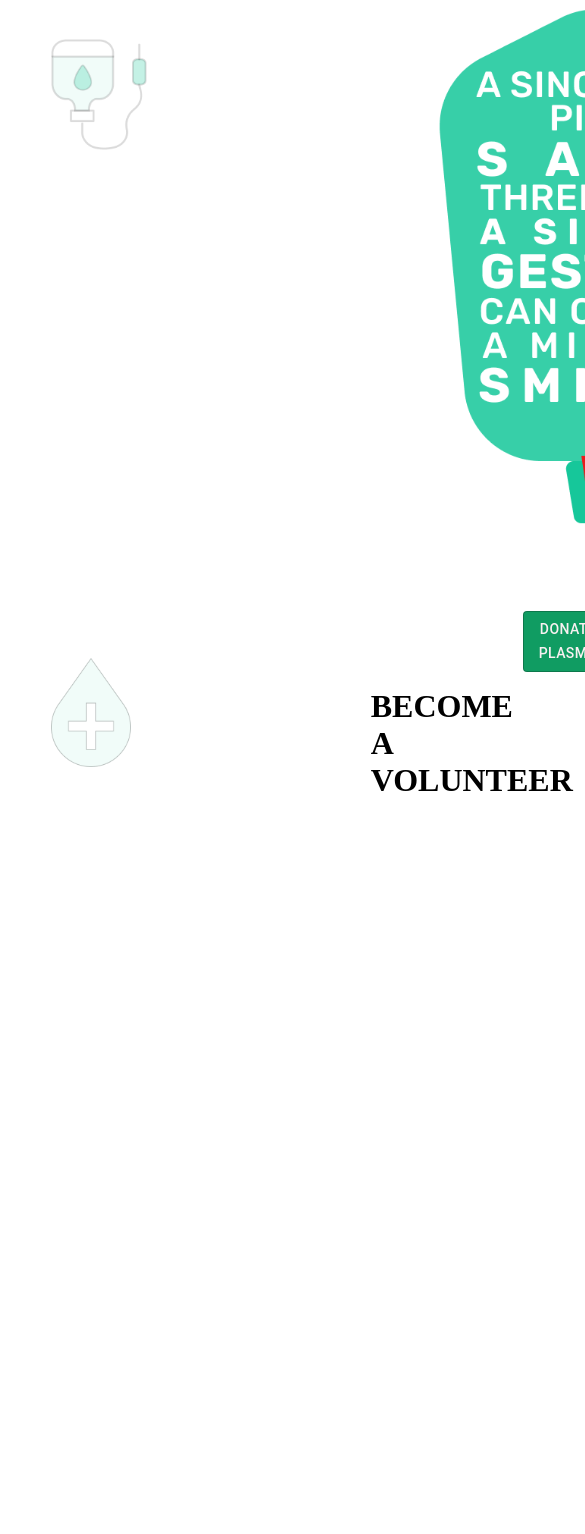
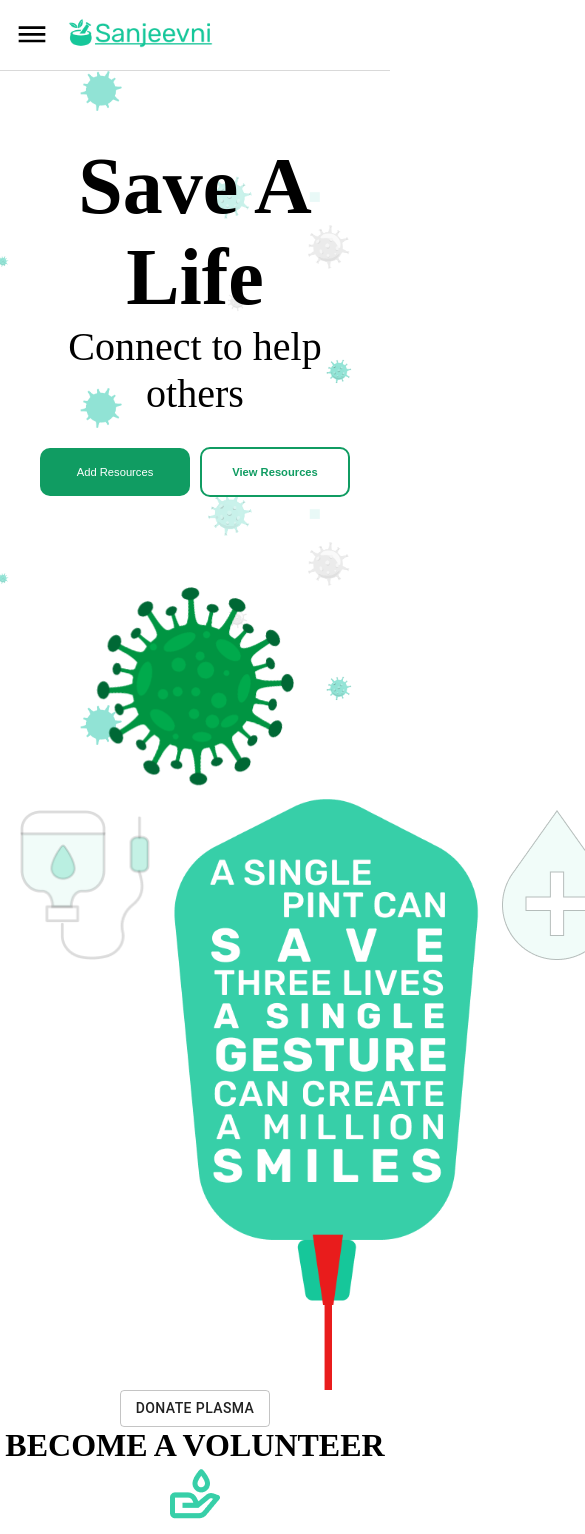
Before and after one commit to vice76/WebOCode, a React (Create React App) app: page / in a window 390 px wide. Shown: the top 1534 px of the page, 585 px wide, since content can reach past the window. Before the commit the page ends 852 px from the top, so only its background shows below. Built offline with nearby package versions, Linux system fonts and the light colour scheme.

Commit message:
adding responsivness to bloddbottle

```diff
--- a/src/App.js
+++ b/src/App.js
@@ -6,31 +6,29 @@ import Resources from './components/resources/Resources';
 import CovidUpdates from './components/covidUpdates/CovidUpdates';
 import Vaccination from './components/vaccination/Vaccination';
 import SideBar from './shared/SideBar';
-import Bloodbottle from "./components/home/Bloodbottle";
 
 class App extends Component {
-  // sideDrawerClosedHandler = () => {
-  //   this.setState({ showSideDrawer: false });
-  // };
+  sideDrawerClosedHandler = () => {
+    this.setState({ showSideDrawer: false });
+  };
 
-  // sideDrawerToggleHandler = () => {
-  //   this.setState((prevState) => {
-  //     return { showSideDrawer: !prevState.showSideDrawer };
-  //   });
-  // };
+  sideDrawerToggleHandler = () => {
+    this.setState((prevState) => {
+      return { showSideDrawer: !prevState.showSideDrawer };
+    });
+  };
 
   render() {
   return (
     <div className="App">
-      {/* <Header />
+      <Header />
       <SideBar />
       <Switch>
         <Route path="/" exact component={Home} />
         <Route path="/resources" component={Resources} />
         <Route path="/covidupdates" component={CovidUpdates} />
         <Route path="/vaccination" component={Vaccination} />
-      </Switch> */}
-      <Bloodbottle/>
+      </Switch>
     </div>
   );
 }
--- a/src/components/home/Bloodbottle.js
+++ b/src/components/home/Bloodbottle.js
@@ -9,9 +9,11 @@ import "../../scss/components/_bloodbottle.scss";
 const Bloodbottle = () => {
     return (
         <div className="bloodbottle">
+            <div className="bloodbottle-container">
              <img className="bloodbottle-left" src={Bottle} slt="background -img1"/>
              <img className="bloodbottle-center" src={Blood} slt="main-img"/>
              <img className="bloodbottle-right" src={Drop} slt="background -img2"/>
+            </div>
              <div className="donate-button">
              <Button variant="outlined" >Donate Plasma</Button>
              </div>
@@ -19,7 +21,6 @@ const Bloodbottle = () => {
                 <h1>BECOME A VOLUNTEER
                 <img className="icon" src={Donateicon} slt="background -img2"/>
                 </h1>
-
              </div>
         </div>
     )
--- a/src/components/home/Home.js
+++ b/src/components/home/Home.js
@@ -1,10 +1,12 @@
 import React from 'react';
 import Landing from './Landing';
+import Bloodbottle from './Bloodbottle';
 
 const Home = () => {
     return (
         <div>
             <Landing />
+            <Bloodbottle />
         </div>
     )
 }
--- a/src/scss/components/_bloodbottle.scss
+++ b/src/scss/components/_bloodbottle.scss
@@ -1,43 +1,31 @@
 @import '../variables/_color.scss';
 
 .bloodbottle{
-    padding-left: 13%;
-    > * {
-        margin-right: 18rem;
-      }
-      > *:last-child {
-        margin-right: 0;
-      }
-      .bloodbottle-left{
-        position: absolute;
-        padding-top: 10%;
-        width: 6rem;
+
+  .bloodbottle-container {
+    display: flex;
+    justify-content: space-between;
+
+    .bloodbottle-left {
+      height: 150px;
+      padding: 20px;
     }
-    .bloodbottle-center{
-        margin-left: 24rem;
-        width: 20rem;
+
+    .bloodbottle-center {
+      height: 600px;
+    }
+
+    .bloodbottle-right {
+      height: 150px;
+      padding: 20px;
+    }
   }
-      .bloodbottle-right{
-          position: absolute;
-        padding-top: 10%;
-        width: 5rem;
-    }
-    .donate-button{
-      margin-top: -0.5rem;
-      margin-left: 29.5rem;
-      .MuiButton-root{
-        color: $color-white;
-        background-color: $color-green;
-      }
-    }
-    .plasma-heading{
-      padding-top: 1rem;
-      margin-left: 20rem;
-      margin-bottom: 1rem;
-      margin-right: 3rem;
-    }
-    .icon{
-      width: 5%;
-      padding-left: 1.5rem;
-    }
+
+  .donate-button {
+    text-align: center;
+  }
+
+  .plasma-heading {
+    text-align: center;
+  }
 }
--- a/src/scss/main.scss
+++ b/src/scss/main.scss
@@ -16,3 +16,4 @@
 @import './components/resourceCard';
 @import './components/medicine';
 @import './components/plasma';
+@import './components/bloodbottle';
```
